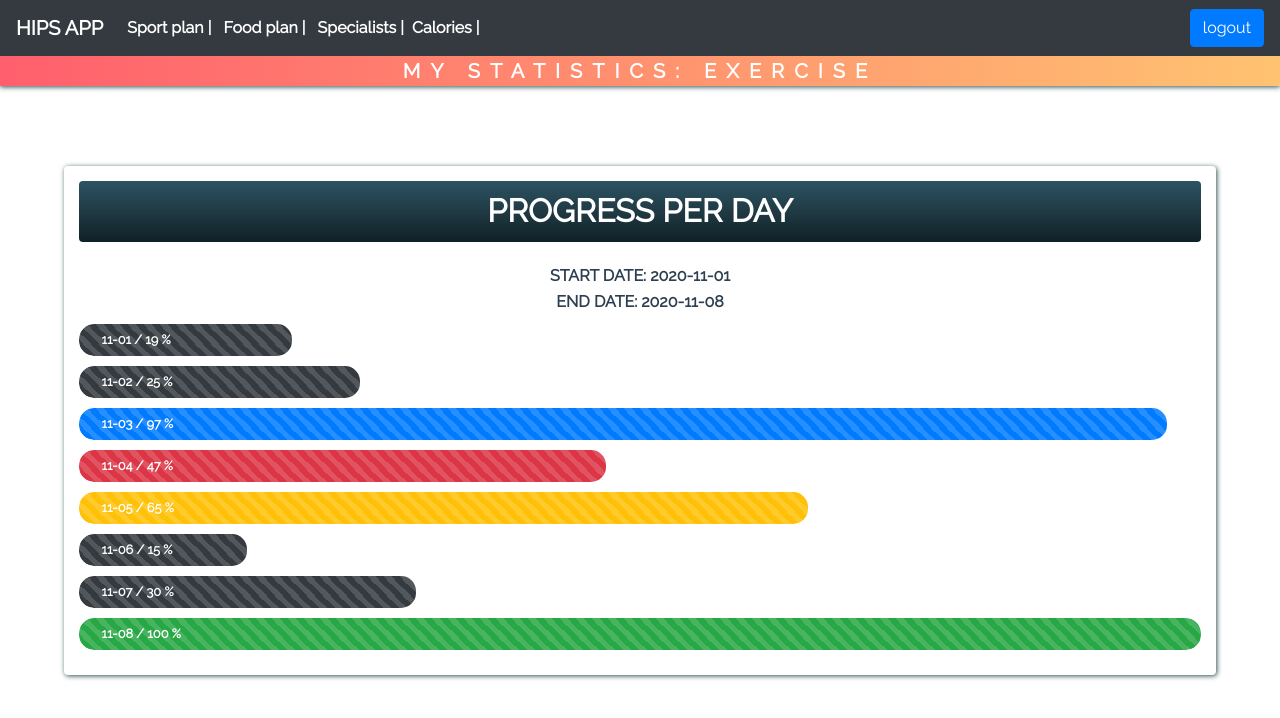
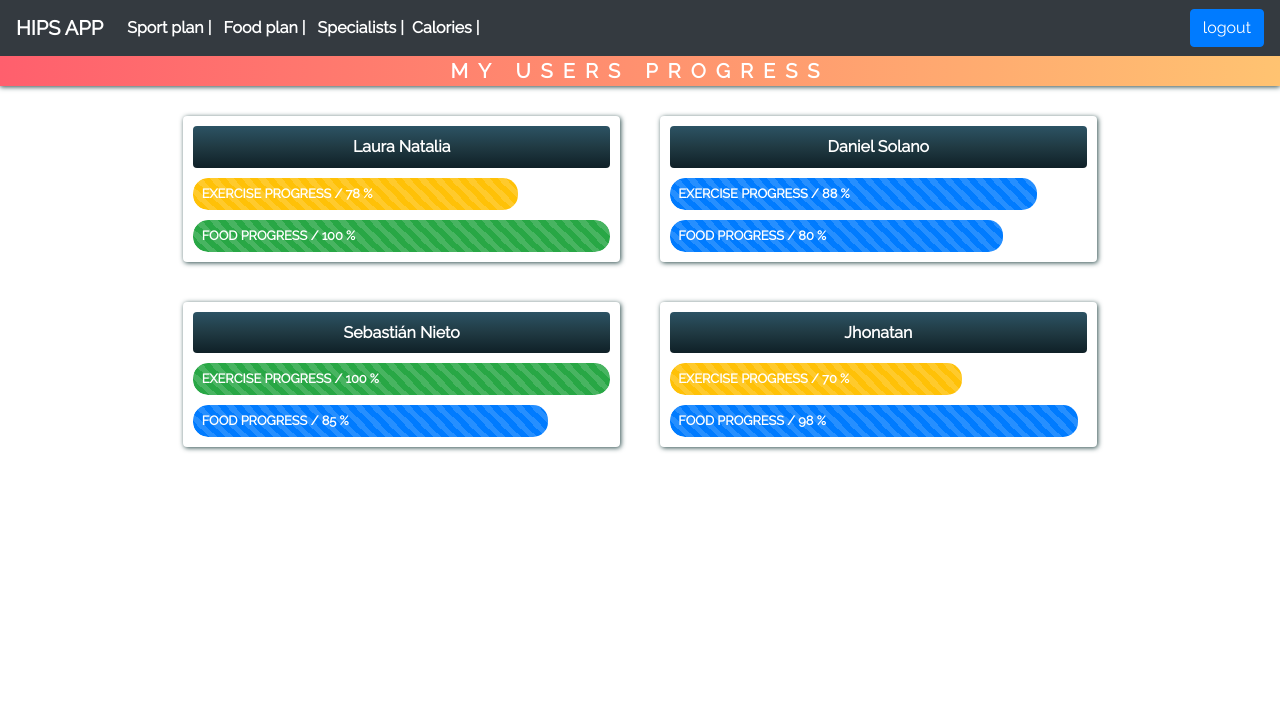
Before and after one commit to hips-app/hips-front, a Vue app: page / in a window 1280 px wide. Shown: the top 718 px of the page. Built offline with nearby package versions, Linux system fonts and the light colour scheme.

Commit message:
UsersProgress was added. Specialist is able to see its users' progress

```diff
--- a/src/App.vue
+++ b/src/App.vue
@@ -3,7 +3,8 @@
     <span class="sr-only">Loading...</span>
   </div>
   <router-view v-else /> -->
-  <user-statistics v-if="true"></user-statistics>
+  <users-progress v-if="true"></users-progress>
+  <user-statistics v-if="false"></user-statistics>
   <food-schedule v-if="false"></food-schedule>
   <schedule v-if="false"></schedule>
   <check-exercises v-if="false"></check-exercises>
@@ -19,6 +20,7 @@ import CheckFoods from './views/CheckFoods'
 import FoodSchedule from './views/FoodSchedule'
 import Schedule from './views/Schedule'
 import SpecialistUsers from './views/SpecialistUsers'
+import UsersProgress from './views/UsersProgress'
 import UserStatistics from './views/UserStatistics'
 
 FirebaseProvider.init()
@@ -30,6 +32,7 @@ export default {
     FoodSchedule,
     Schedule,
     SpecialistUsers,
+    UsersProgress,
     UserStatistics,
   },
   data() {
--- a/src/components/ProgressBar.vue
+++ b/src/components/ProgressBar.vue
@@ -9,14 +9,24 @@
       aria-valuemin="0"
       aria-valuemax="100"
     >
-      {{ date.substring(5, 12) }} / {{ progress }} %
+      {{ dataProp }} / {{ progress }} %
     </div>
   </div>
 </template>
 
 <script>
 export default {
-  props: ['date', 'progress'],
+  props: {
+    dataProp: {
+      type: String,
+      required: false,
+      default: '',
+    },
+    progress: {
+      type: Number,
+      required: true,
+    },
+  },
   data() {
     return {
       bootstrapColor: '',
--- /dev/null
+++ b/src/components/UserStatisticsCard.vue
@@ -0,0 +1,19 @@
+<template>
+  <div id="user-statistics-card">
+    <div if="$slots.userInfo">
+      <slot name="userInfo"> </slot>
+    </div>
+    <div if="$slots.userStats">
+      <slot name="userStats"> </slot>
+    </div>
+  </div>
+</template>
+
+<style scoped>
+#user-statistics-card {
+  border-radius: 4px;
+  box-shadow: 1px 1px 5px rgb(47, 79, 79);
+  margin: 20px;
+  padding: 10px 10px 0 10px;
+}
+</style>
--- a/src/views/UserStatistics.vue
+++ b/src/views/UserStatistics.vue
@@ -13,7 +13,7 @@
     <progress-bar
       v-for="{ date, progress } in exerciseProgressList"
       :key="date"
-      :date="date"
+      :dataProp="date"
       :progress="progress"
     ></progress-bar>
   </div>
--- /dev/null
+++ b/src/views/UsersProgress.vue
@@ -0,0 +1,93 @@
+<template>
+  <div>
+    <navbar></navbar>
+    <div id="header">MY USERS PROGRESS</div>
+    <div class="row align-items-start justify-content-center">
+      <user-statistics-card
+        v-for="{ id, name, exerciseProgress, foodProgress } in userProgressList"
+        :key="id"
+        class="col-sm-8 col-md-4"
+      >
+        <template #userInfo>
+          <h1 class="plan-details-title">{{ name }}</h1>
+        </template>
+        <template #userStats>
+          <progress-bar :data-prop="'EXERCISE PROGRESS'" :progress="exerciseProgress"></progress-bar>
+          <progress-bar :data-prop="'FOOD PROGRESS'" :progress="foodProgress"></progress-bar>
+        </template>
+      </user-statistics-card>
+    </div>
+  </div>
+</template>
+
+<script>
+import ProgressBar from './../components/ProgressBar'
+import navbar from '../components/navbar'
+import UserStatisticsCard from './../components/UserStatisticsCard'
+
+export default {
+  components: {
+    navbar,
+    ProgressBar,
+    UserStatisticsCard,
+  },
+  data() {
+    return {
+      userProgressList: [
+        {
+          id: 1,
+          name: 'Laura Natalia',
+          exerciseProgress: 78,
+          foodProgress: 100,
+        },
+        {
+          id: 2,
+          name: 'Daniel Solano',
+          exerciseProgress: 88,
+          foodProgress: 80,
+        },
+        {
+          id: 3,
+          name: 'Sebastián Nieto',
+          exerciseProgress: 100,
+          foodProgress: 85,
+        },
+        { id: 4, name: 'Jhonatan', exerciseProgress: 70, foodProgress: 98 },
+      ],
+    }
+  },
+}
+</script>
+
+<style scoped>
+* {
+  font-family: 'Raleway', Sans-serif;
+  font-weight: 900;
+}
+
+#header {
+  justify-content: center;
+  font-size: 20px;
+  font-weight: 700;
+  color: white;
+  letter-spacing: 10px;
+  background: linear-gradient(to right, #ff5f6d, #ffc371);
+  box-shadow: 0px 1px 5px rgb(47, 79, 79);
+  margin-bottom: 10px;
+}
+
+.plan-details-title {
+  font-size: 1rem;
+  padding: 0.7rem;
+  border-radius: 4px;
+  color: white;
+  background: #0f2027; /* fallback for old browsers */
+  background: -webkit-linear-gradient(to bottom, #2c5364, #203a43, #0f2027); /* Chrome 10-25, Safari 5.1-6 */
+  background: linear-gradient(
+    to bottom,
+    #2c5364,
+    #203a43,
+    #0f2027
+  ); /* W3C, IE 10+/ Edge, Firefox 16+, Chrome 26+, Opera 12+, Safari 7+ */
+}
+</style>
```
